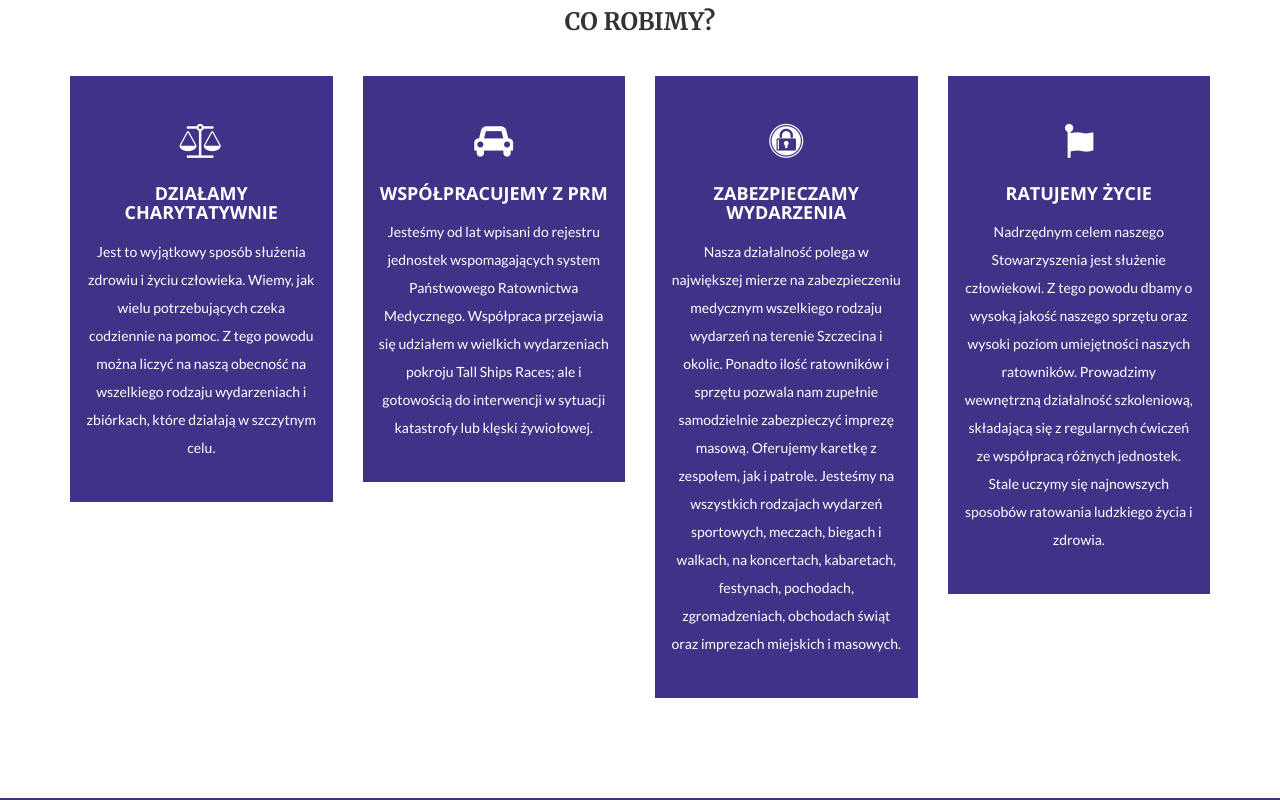
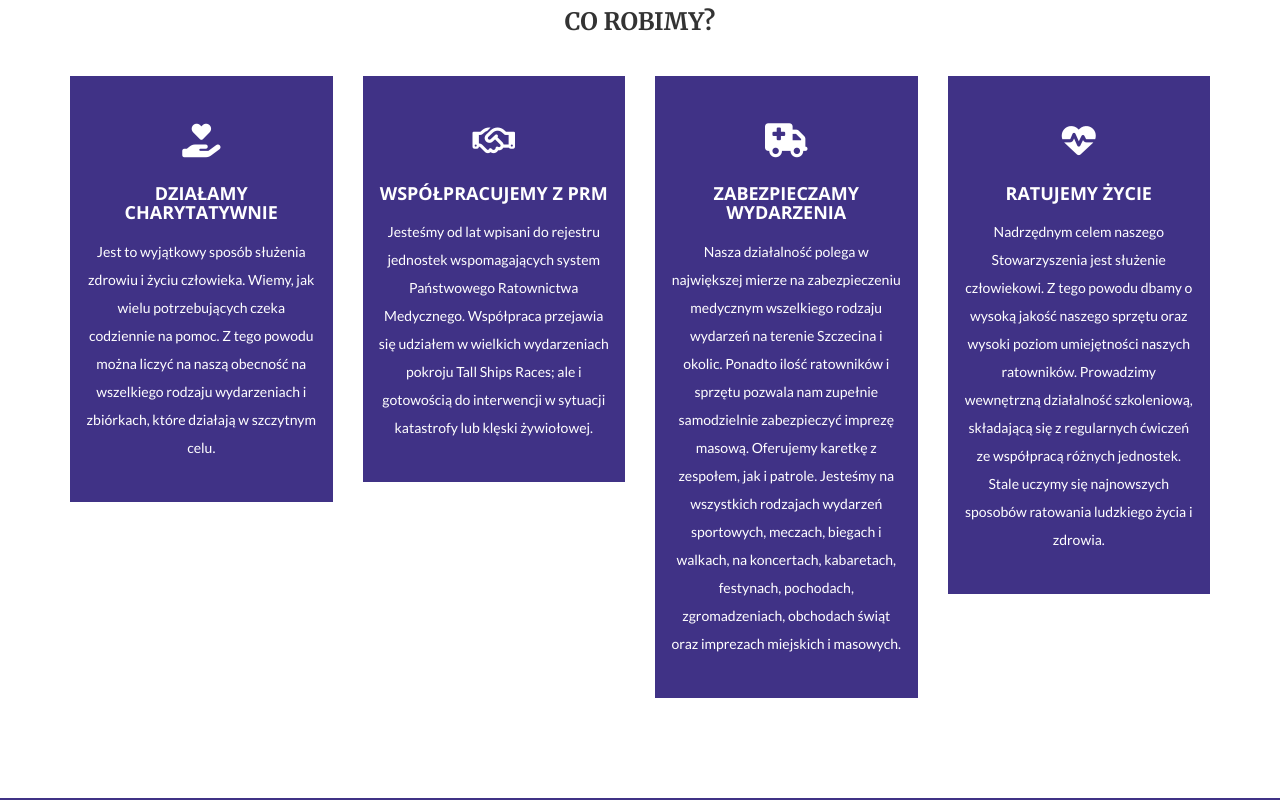
Before and after one commit to Pomorskie-Towarzystwo-Ratownicze/webpage, a plain HTML site: page index.html in a window 1280 px wide. Shown: the part 1580-2380 px from the top of the page. Drawn offline with nearby package versions, Linux system fonts and the light colour scheme; a script that the page names is missing.

Commit message:
Update index.html

```diff
--- a/index.html
+++ b/index.html
@@ -54,6 +54,7 @@
     <link rel="stylesheet" href="css/owl.carousel.css">
     <link href="css/bootstrap.min.css" rel="stylesheet">
     <link href="css/font-awesome.min.css" rel="stylesheet">
+    <script src="https://kit.fontawesome.com/4884389104.js" crossorigin="anonymous"></script>
     <link href="css/animate.css" rel="stylesheet">
     <link rel="stylesheet" href="css/lightbox.css">
     <link href="css/plugin.css" rel="stylesheet">
@@ -255,7 +256,7 @@
             <div class="col-xs-6 col-sm-6 col-md-3">
                 <div class="single-service">
                     <div class="serivce-icon">
-                        <i class="fa fa-balance-scale"></i>
+                        <i class="fa fa-hand-holding-heart"></i>
                     </div>
                     <h3>Działamy charytatywnie</h3>
                     <p>Jest to wyjątkowy sposób służenia zdrowiu i życiu człowieka. Wiemy, jak wielu potrzebujących
@@ -266,7 +267,7 @@
             <div class="col-xs-6 col-sm-6 col-md-3">
                 <div class="single-service">
                     <div class="serivce-icon">
-                        <i class="fa fa-automobile"></i>
+                        <i class="fa fa-handshake-o"></i>
                     </div>
                     <h3>Współpracujemy z PRM</h3>
                     <p>Jesteśmy od lat wpisani do rejestru jednostek wspomagających system Państwowego Ratownictwa
@@ -277,7 +278,7 @@
             <div class="col-xs-6 col-sm-6 col-md-3">
                 <div class="single-service">
                     <div class="serivce-icon">
-                        <i class="fa fa-expeditedssl"></i>
+                        <i class="fa fa-ambulance"></i>
                     </div>
                     <h3>Zabezpieczamy wydarzenia</h3>
                     <p>Nasza działalność polega w największej mierze na zabezpieczeniu medycznym wszelkiego rodzaju
@@ -292,7 +293,7 @@
             <div class="col-xs-6 col-sm-6 col-md-3">
                 <div class="single-service">
                     <div class="serivce-icon">
-                        <i class="fa fa-fa"></i>
+                        <i class="fa fa-heart-pulse"></i>
                     </div>
                     <h3>Ratujemy życie</h3>
                     <p>Nadrzędnym celem naszego Stowarzyszenia jest służenie człowiekowi. Z tego powodu dbamy o wysoką
```
